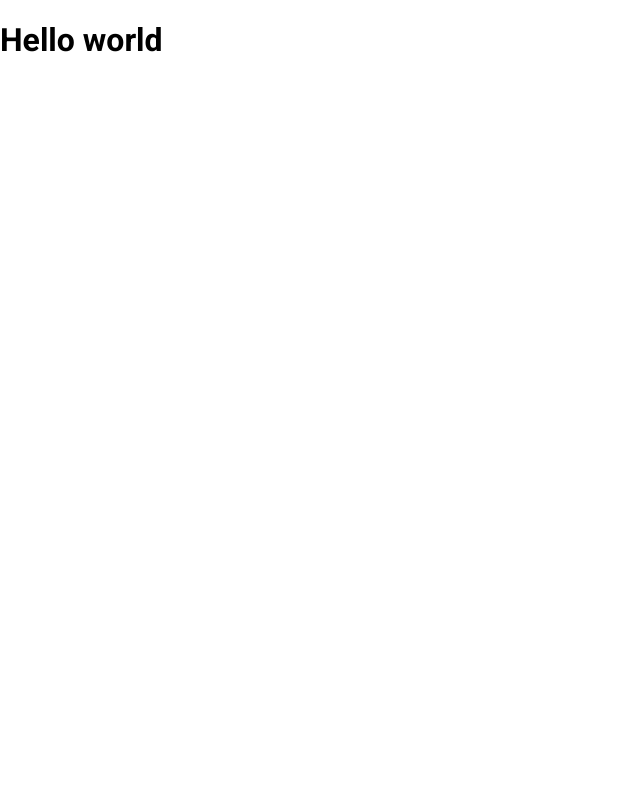
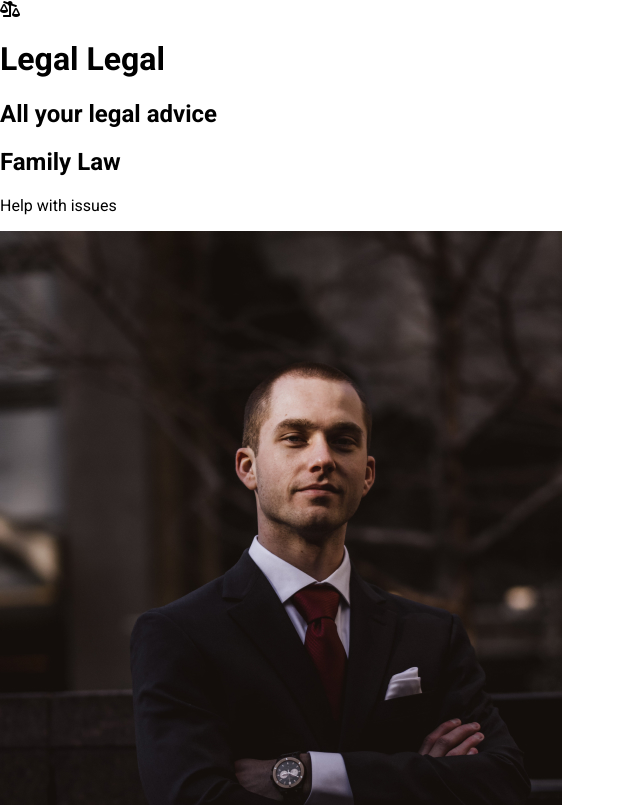
Before and after one commit to aaron-might/legal_design, a plain HTML site: page index.html in a window 1280 px wide. Shown: the top 805 px of the page, without its empty margins (0-640 px from the left). Drawn offline with Linux system fonts and the light colour scheme.

Commit message:
box light-box, box dark-box

```diff
--- a/index.html
+++ b/index.html
@@ -1,17 +1,36 @@
 <!DOCTYPE html>
 <html lang="en">
+
 <head>
     <meta charset="UTF-8" />
     <meta name="viewport" content="width=device-width, initial-scale=1.0" />
-        <title>BASE</title>
-        <link
-            rel="stylesheet"
-            href="https://cdnjs.cloudflare.com/ajax/libs/font-awesome/5.14.0/css/all.min.css"
-        />
+    <title>Legal Design</title>
+    <link rel="stylesheet" href="https://cdnjs.cloudflare.com/ajax/libs/font-awesome/5.14.0/css/all.min.css" />
     <link rel="stylesheet" href="style.css" />
     <script src="script.js" defer></script>
 </head>
+
 <body>
-        <h1>Hello world</h1>
+    <main>
+        <div class="box dark-box">
+            <div class="logo">
+                <i class="fas fa-balance-scale-right"></i>
+            </div>
+            <div>
+                <h1>Legal Legal </h1>
+                <h2>All your legal advice</h2>
+            </div>
+        </div>
+        <div class="box light-box">
+            <div>
+                <h2>Family Law</h2>
+                <p>Help with issues</p>
+            </div>
+        </div>
+    </main>
+    <aside>
+        <img src="man.jpg" alt="man" />
+    </aside>
 </body>
+
 </html>
```
Lines whose indentation alone changed are shown as unchanged.
